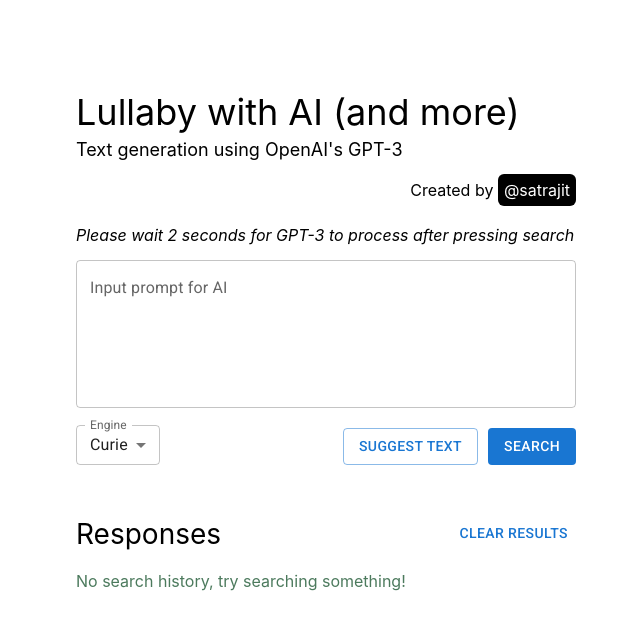
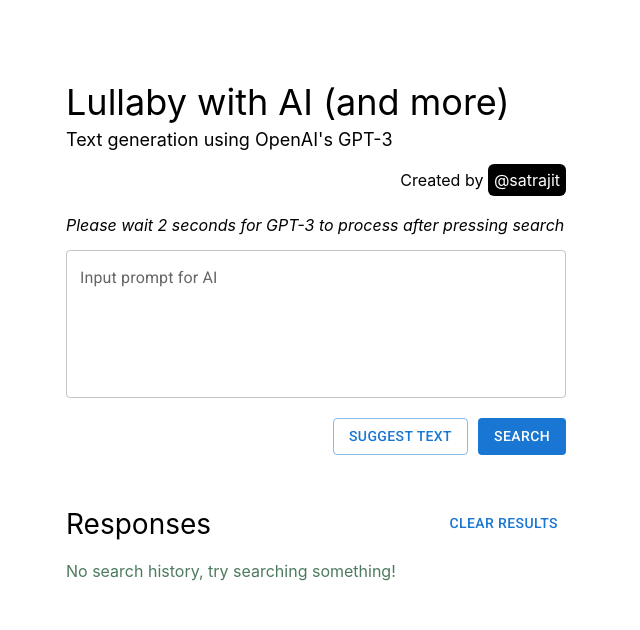
Before and after one commit to wise-bit/satrajit-shopify-frontend-2022, a React (Create React App) app: page / in a window 1280 px wide. Shown: the top 630 px of the page, without its empty margins (324-964 px from the left). Built offline with nearby package versions, Linux system fonts and the light colour scheme.

Commit message:
reverting to ff174b95f2122def7aa395a3e17f45a2bc3c5940

```diff
--- a/package.json
+++ b/package.json
@@ -2,7 +2,6 @@
   "name": "shopify-frontend-challenge",
   "version": "0.1.0",
   "private": true,
-  "homepage": "https://wise-bit.github.io/shopify-frontend-challenge",
   "dependencies": {
     "@emotion/react": "^11.9.0",
     "@emotion/styled": "^11.8.1",
@@ -13,7 +12,6 @@
     "@testing-library/user-event": "^13.5.0",
     "react": "^18.1.0",
     "react-dom": "^18.1.0",
-    "react-responsive": "^9.0.0-beta.8",
     "react-scripts": "5.0.1",
     "web-vitals": "^2.1.4"
   },
--- a/public/index.html
+++ b/public/index.html
@@ -7,7 +7,7 @@
     <meta name="theme-color" content="#000000" />
     <meta
       name="description"
-      content="Sat's Shopify Frontend Challenge"
+      content="Web site created using create-react-app"
     />
     <link rel="apple-touch-icon" href="%PUBLIC_URL%/logo192.png" />
     <!--
@@ -24,7 +24,7 @@
       work correctly both with client-side routing and a non-root public URL.
       Learn how to configure a non-root public URL by running `npm run build`.
     -->
-    <title>Lullaby with AI</title>
+    <title>React App</title>
   </head>
   <body>
     <noscript>You need to enable JavaScript to run this app.</noscript>
--- a/src/components/Prompt.js
+++ b/src/components/Prompt.js
@@ -1,47 +1,17 @@
 import Box from '@mui/material/Box';
-import {
-  FormControl,
-  InputLabel,
-  Link,
-  MenuItem,
-  Select,
-  TextField,
-} from '@mui/material';
+import { Link, TextField } from '@mui/material';
 import { Button } from '@mui/material';
 import { useEffect, useState } from 'react';
 import Response from './Response';
-import { useMediaQuery } from 'react-responsive';
 
 export default function Prompt() {
-  const SAMPLE_INPUT_TEXTS = [
-    'Write me a haiku about oranges',
-    'Write a poem about a dog wearing skis',
-    'Write me a python program to print hello world',
-    'Write me a go concurrency program',
-    'Can AI take over the world',
-    'How does GPT-3 work',
-    'What is test based development',
-    '',
-  ];
-
-  const AVAILABLE_ENGINES = [
-    'text-curie-001',
-    'text-ada-001',
-    'text-babbage-001',
-    'text-davinci-002',
-  ];
-
   const [showEmptyError, setShowEmptyError] = useState(false);
   const [searchText, setSearchText] = useState('');
-  const [engineDropdown, setEngineDropdown] = useState(AVAILABLE_ENGINES[0]);
   const [searchHistory, setSearchHistory] = useState(() => {
     const savedHistory = localStorage.getItem('gpt3searchhistory');
     const initialHistory = JSON.parse(savedHistory);
     return initialHistory || [];
   });
-
-  const isMobile = useMediaQuery({ query: `(max-width: 760px)` });
-  console.log(isMobile);
 
   useEffect(() => {
     localStorage.setItem('gpt3searchhistory', JSON.stringify(searchHistory));
@@ -51,14 +21,19 @@
     setSearchHistory([]);
   };
 
+  const sampleInputTexts = [
+    'Write me a haiku about oranges',
+    'Write a poem about a dog wearing skis',
+    'Write me a python program to print hello world',
+    'Write me a go concurrency program',
+    'Can AI take over the world',
+    'How does GPT-3 work',
+  ];
+
   const fillSuggestedText = () => {
     setSearchText(
-      SAMPLE_INPUT_TEXTS[Math.floor(Math.random() * SAMPLE_INPUT_TEXTS.length)]
+      sampleInputTexts[Math.floor(Math.random() * sampleInputTexts.length)]
     );
-  };
-
-  const switchEngine = (event) => {
-    setEngineDropdown(event.target.value);
   };
 
   const search = () => {
@@ -77,7 +52,7 @@
     };
 
     let resp;
-    fetch(`https://api.openai.com/v1/engines/${engineDropdown}/completions`, {
+    fetch('https://api.openai.com/v1/engines/text-curie-001/completions', {
       method: 'POST',
       headers: {
         'Content-Type': 'application/json',
@@ -105,7 +80,6 @@
           alignItems: 'center',
           width: '100%',
           justifyContent: 'center',
-          padding: '10px',
         }}
       >
         <Box>
@@ -137,9 +111,7 @@
           <div style={{ fontStyle: 'italic', marginTop: '25px' }}>
             Please wait 2 seconds for GPT-3 to process after pressing search
           </div>
-          <div
-            style={{ marginTop: '15px', width: isMobile ? '100%' : '500px' }}
-          >
+          <div style={{ marginTop: '15px', width: '500px' }}>
             <TextField
               id='outlined-multiline-static'
               label='Input prompt for AI'
@@ -159,34 +131,7 @@
               </div>
             )}
 
-            <div
-              style={{
-                marginBottom: '20px',
-                display: 'flex',
-                alignItems: 'end',
-              }}
-            >
-              <FormControl size='small'>
-                <InputLabel id='select-small'>Engine</InputLabel>
-                <Select
-                  value={engineDropdown}
-                  label='Engine'
-                  onChange={switchEngine}
-                >
-                  <MenuItem value={'text-curie-001'}>Curie</MenuItem>
-                  <MenuItem value={'text-ada-001'}>Ada</MenuItem>
-                  <MenuItem value={'text-babbage-001'}>Babbage</MenuItem>
-                  <MenuItem value={'text-davinci-002'}>DaVinci</MenuItem>
-                </Select>
-              </FormControl>
-
-              <div
-                style={{
-                  textAlign: 'right',
-                  marginTop: '20px',
-                  marginLeft: 'auto',
-                }}
-              >
+            <div style={{ textAlign: 'right', marginTop: '20px' }}>
               <Button
                 disableElevation
                 variant='outlined'
@@ -207,7 +152,6 @@
               >
                 Search
               </Button>
-              </div>
             </div>
             <div
               style={{
--- a/src/components/Response.js
+++ b/src/components/Response.js
@@ -15,7 +15,7 @@
                 paddingRight: '10px',
                 border: 'solid 2px #4c7a5d',
                 borderRadius: '4px',
-                marginBottom: '15px',
+                marginBottom: '10px',
               }}
             >
               <div>
```
Also changed, not shown: 1 other file (tests, documents, lock files or other folders). Lines whose indentation alone changed are shown as unchanged.
